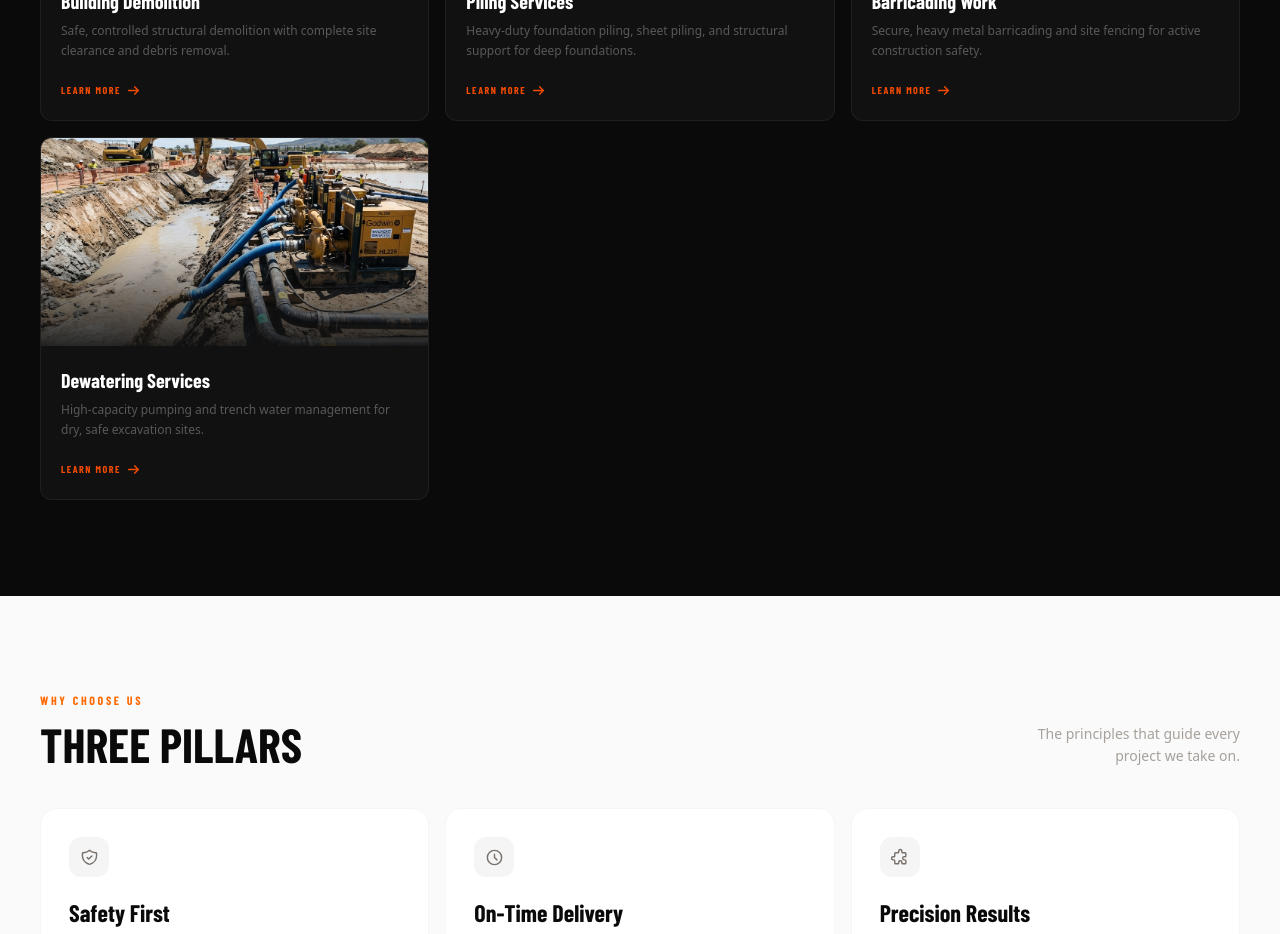
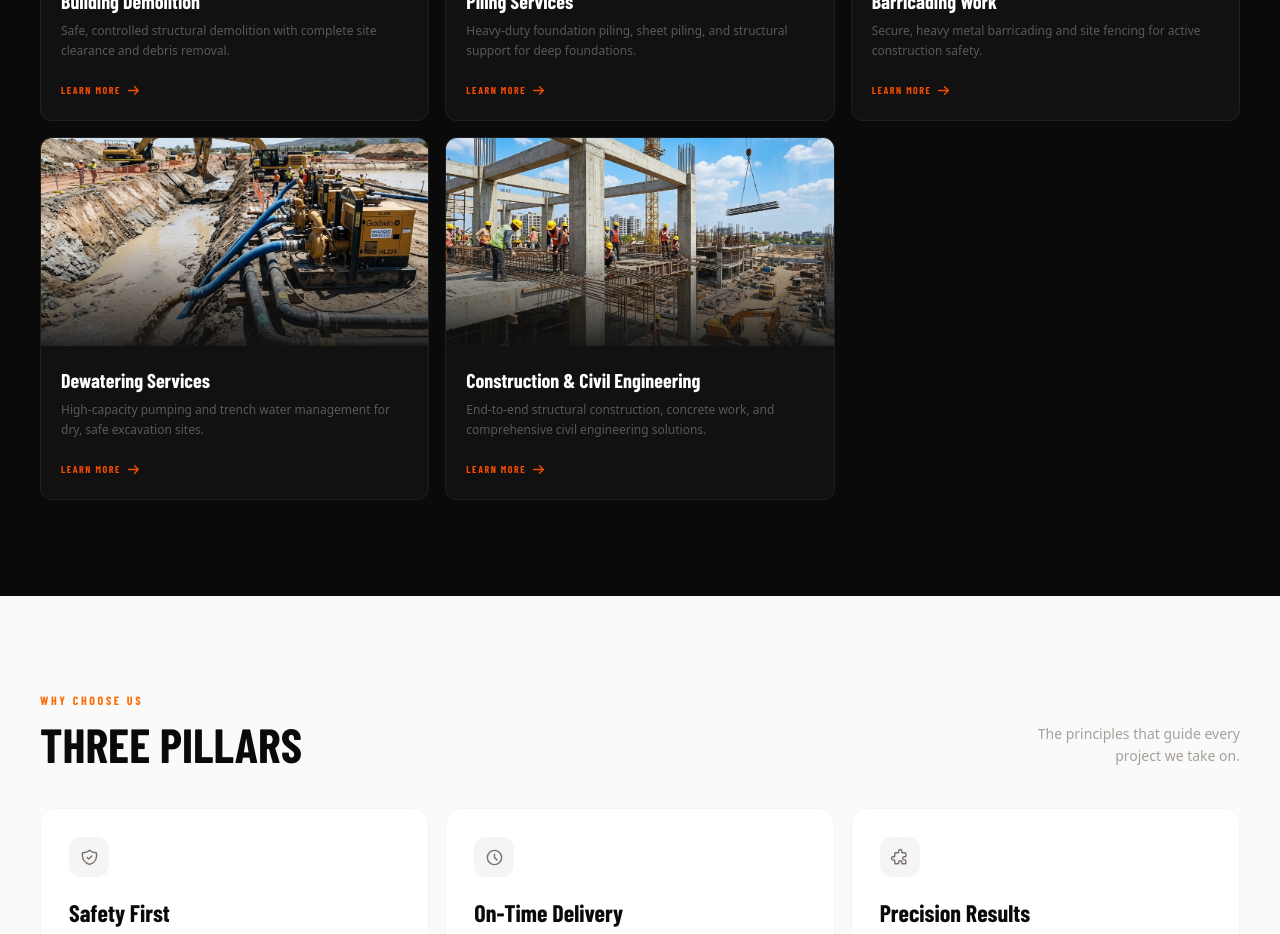
Before and after one commit to devearthmovers/devearthmovers.github.io, a Next.js app: page / in a window 1280 px wide. Shown: the part 3120-4054 px from the top of the page. Built offline with nearby package versions, Linux system fonts and the light colour scheme; a web font is replaced by a local one.

Commit message:
Update barricading image and add civil engineering service card

```diff
--- a/app/page.tsx
+++ b/app/page.tsx
@@ -49,6 +49,7 @@ export default function Home() {
     { img: "/service_piling.png",     n: "08", title: "Piling Services",     desc: "Heavy-duty foundation piling, sheet piling, and structural support for deep foundations." },
     { img: "/service_barricading.png",n: "09", title: "Barricading Work",    desc: "Secure, heavy metal barricading and site fencing for active construction safety." },
     { img: "/service_dewatering.png", n: "10", title: "Dewatering Services", desc: "High-capacity pumping and trench water management for dry, safe excavation sites." },
+    { img: "/service_civil.png", n: "11", title: "Construction & Civil Engineering", desc: "End-to-end structural construction, concrete work, and comprehensive civil engineering solutions." },
   ];
 
   const pillars = [
```
Also changed, not shown: public/service_barricading.png, public/service_civil.png (added).
